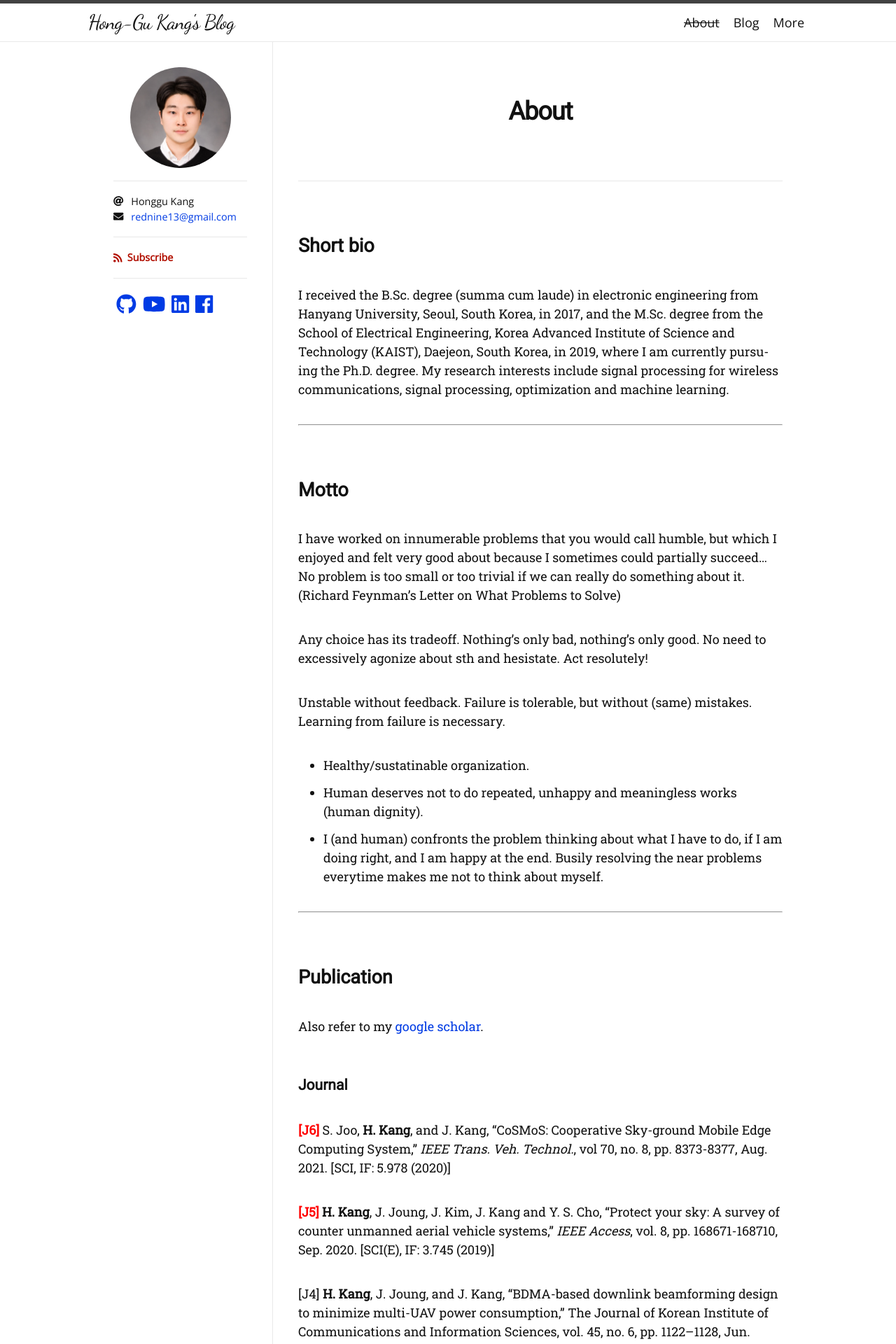
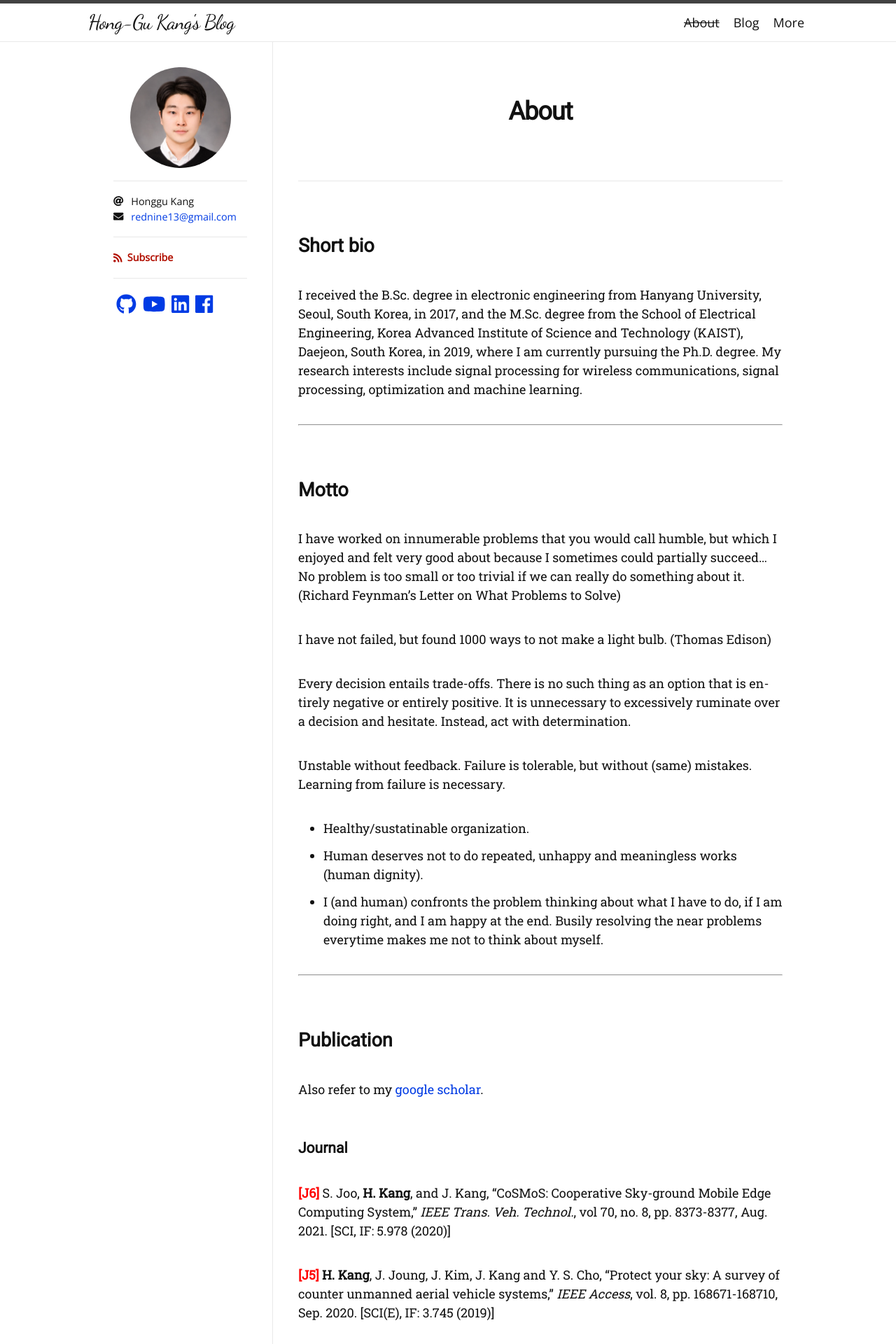
Before and after one commit to honggkang/honggkang.github.io, a Jekyll site: the page built from about.md, in a window 1280 px wide. Shown: the top 1920 px of the page at 70% size. Built offline with Jekyll 4.4.1, drawn with Linux system fonts in a browser that asks for light colours; nearby versions of some CDN libraries; some web fonts are replaced; some of the changed text lies outside the part shown.

Commit message:
thomas quotes added

```diff
--- a/about.md
+++ b/about.md
@@ -5,7 +5,7 @@ permalink: /about/
 ---
 
 ## Short bio
-I received the B.Sc. degree (summa cum laude) in electronic engineering from Hanyang University, Seoul, South Korea, in 2017, and the M.Sc. degree from the School of Electrical Engineering, Korea Advanced Institute of Science and Technology
+I received the B.Sc. degree in electronic engineering from Hanyang University, Seoul, South Korea, in 2017, and the M.Sc. degree from the School of Electrical Engineering, Korea Advanced Institute of Science and Technology
 (KAIST), Daejeon, South Korea, in 2019, where I am currently pursuing the Ph.D. degree. My research interests include signal processing for wireless communications, signal processing, optimization and machine learning.
 
 <hr/>
@@ -14,7 +14,9 @@ I received the B.Sc. degree (summa cum laude) in electronic engineering from Han
 
 I have worked on innumerable problems that you would call humble, but which I enjoyed and felt very good about because I sometimes could partially succeed... No problem is too small or too trivial if we can really do something about it. (Richard Feynman's Letter on What Problems to Solve)
 
-Any choice has its tradeoff. Nothing's only bad, nothing's only good. No need to excessively agonize about sth and hesistate. Act resolutely!
+I have not failed, but found 1000 ways to not make a light bulb. (Thomas Edison)
+
+Every decision entails trade-offs. There is no such thing as an option that is entirely negative or entirely positive. It is unnecessary to excessively ruminate over a decision and hesitate. Instead, act with determination.
 
 Unstable without feedback. Failure is tolerable, but without (same) mistakes. Learning from failure is necessary.
 
@@ -41,6 +43,8 @@ Also refer to my [google scholar][google-scholar].
 [J1] Y. Jang, **H. Kang**, M. Park, J. W. Choi, and J. Kang, “Analysis on secondary user receiver SINR in spectrum sharing MIMO cognitive radio networks with multi secondary users,” The Journal of Korean Institute of Communications and Information Sciences, vol. 44, no. 2, pp. 252–261, Feb. 2019.
 
 ### Conference
+
+[C13] H. Kang, J. Shin, J. Lee, J. Kang, "Model-agnostic federated learning," to be submitted
 
 <span style="color:red">**[C12]**</span> **H. Kang**, J. Joung, and J. Kang, "Power-efficient formation of UAV swarm: Just like flying birds?," in *Proc. IEEE Global Communications Conference (GLOBECOM)*, Taipei, Taiwan, Dec. 2020, pp. 1-6. [Top conference]
 
```
